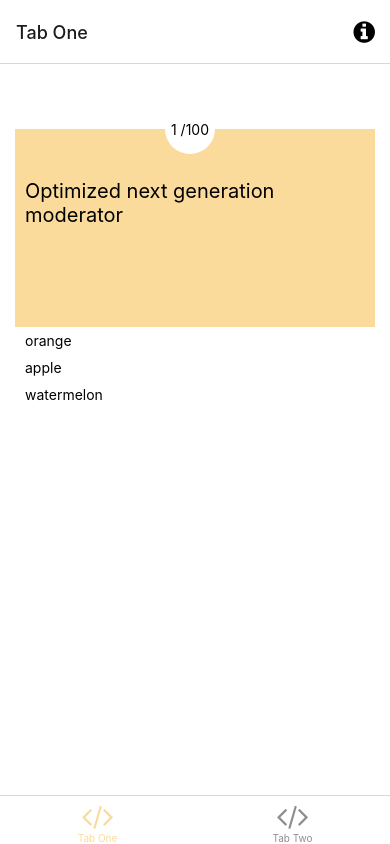
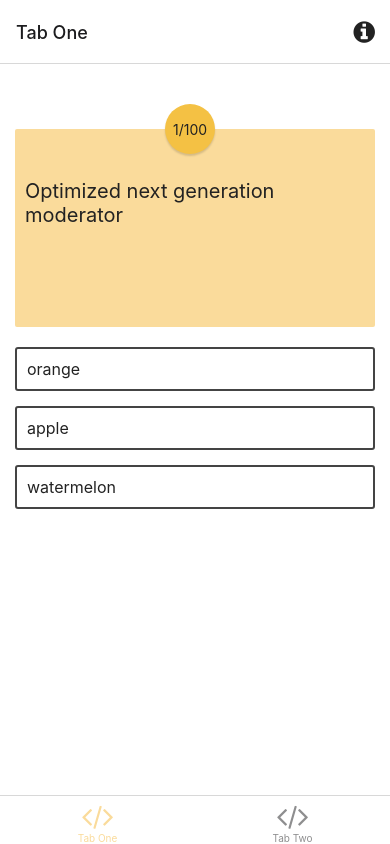
Before and after one commit to vikrantnegi/quizMe, a React Native app: screen /Home in a window 390 px wide. Built offline with nearby package versions, Linux system fonts and the light colour scheme; what expo-linking would draw is missing.

Commit message:
update styles

```diff
--- a/src/components/StyledText.tsx
+++ b/src/components/StyledText.tsx
@@ -1,5 +1,12 @@
-import { Text, TextProps } from './Themed';
+import { StyleSheet } from "react-native";
+import { Text, TextProps } from "./Themed";
 
 export function MonoText(props: TextProps) {
-  return <Text {...props} style={[props.style, { fontFamily: 'space-mono' }]} />;
+  return <Text {...props} style={[props.style, styles.textStyle]} />;
 }
+
+const styles = StyleSheet.create({
+  textStyle: {
+    fontFamily: "space-mono",
+  },
+});
--- a/src/constants/Colors.ts
+++ b/src/constants/Colors.ts
@@ -3,7 +3,7 @@ const tintColorDark = "#fff";
 
 export default {
   light: {
-    text: "#000",
+    text: "#222",
     background: "#fff",
     tint: tintColorLight,
     tabIconDefault: "#ccc",
--- a/src/screens/HomeScreen.tsx
+++ b/src/screens/HomeScreen.tsx
@@ -6,6 +6,7 @@ import data from "../assets/data.json";
 import layout from "../constants/Layout";
 import Colors from "../constants/Colors";
 import useColorScheme from "../hooks/useColorScheme";
+import { GlobalStyles } from "../utils/GlobalStyles";
 
 export default function HomeScreen({
   navigation,
@@ -23,13 +24,13 @@ export default function HomeScreen({
         >
           <View style={styles.countWrapper}>
             <Text>
-              {index + 1} /{data.length}
+              {index + 1}/{data.length}
             </Text>
           </View>
           <Text style={styles.text}>{item.question}</Text>
         </View>
 
-        <View style={{ marginLeft: 10 }}>
+        <View>
           {item.options.map((option, index) => {
             return (
               <TouchableOpacity key={index} style={styles.option}>
@@ -70,11 +71,15 @@ const styles = StyleSheet.create({
     position: "absolute",
     top: -25,
     left: layout.window.width / 2 - 45,
+    backgroundColor: "#f4c144",
+    ...GlobalStyles.shadow,
   },
   questionContainer: {
     padding: 10,
     paddingBottom: 100,
     paddingTop: 50,
+    marginBottom: 20,
+    borderRadius: 2,
   },
   item: {
     width: layout.window.width,
@@ -86,9 +91,14 @@ const styles = StyleSheet.create({
     fontSize: 20,
   },
   textSmall: {
-    fontSize: 14,
+    fontSize: 16,
   },
   option: {
-    paddingVertical: 5,
+    paddingVertical: 10,
+    borderWidth: 2,
+    borderColor: "#444",
+    marginBottom: 15,
+    paddingHorizontal: 10,
+    borderRadius: 3,
   },
 });
--- /dev/null
+++ b/src/utils/GlobalStyles.ts
@@ -0,0 +1,14 @@
+import { StyleSheet } from "react-native";
+
+export const GlobalStyles = StyleSheet.create({
+  shadow: {
+    shadowColor: "rgba(0, 0, 0, 0.6)",
+    shadowOffset: {
+      width: 0,
+      height: 2,
+    },
+    shadowOpacity: 0.25,
+    shadowRadius: 2,
+    elevation: 5,
+  },
+});
```
Also changed, not shown: 1 other file (tests, documents, lock files or other folders).
